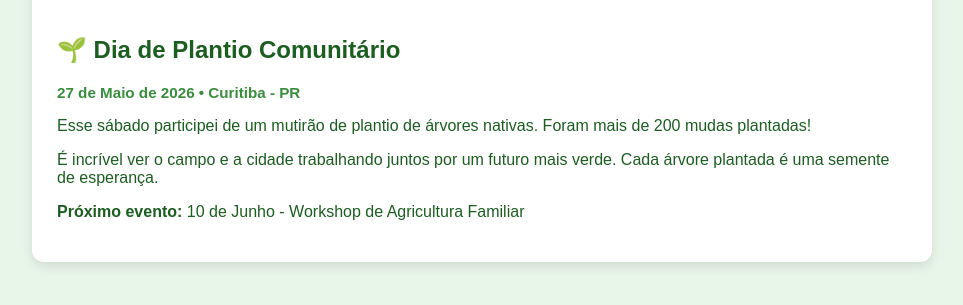
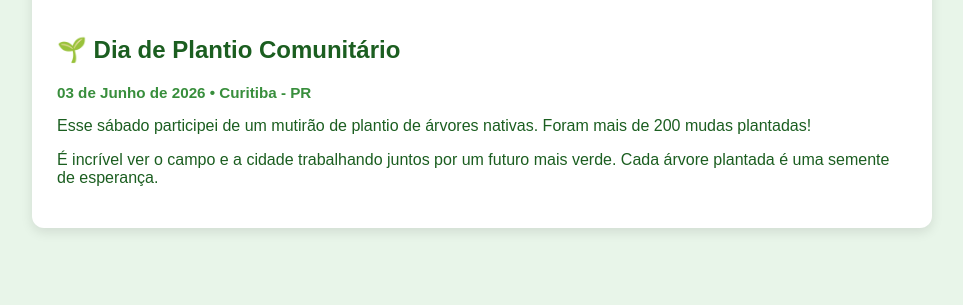
Before and after one commit to miguelgnoatto/agrinho-2026-miguel, a plain HTML site: page index.html in a window 1280 px wide. Shown: the part 1980-2285 px from the top of the page, without its empty margins (158-1121 px from the left). After the commit the page ends 2253 px from the top, so only its background shows below. Drawn offline with Linux system fonts and the light colour scheme.

Commit message:
Update index.html

```diff
--- a/index.html
+++ b/index.html
@@ -23,6 +23,9 @@
     }
     img { width: 100%; border-radius: 10px; margin: 15px 0; }
     .data { color: #388e3c; font-size: 0.95em; font-weight: bold; }
+    .cabecalho {
+      margin-bottom: 15px;
+    }
   </style>
 </head>
 <body>
@@ -30,7 +33,7 @@
     <h1>🌱 Agrinho 2026 - Sementes do Bem</h1>
     <p style="text-align:center;">Projeto desenvolvido por <strong>MIGUEL</strong> • Curitiba - Paraná</p>
 
-    <!-- Post 1 - Estrutura tradicional -->
+    <!-- Post 1 -->
     <article>
       <h2>🌾 O Agro no Brasil</h2>
       <p class="data">27 de Maio de 2026</p>
@@ -38,7 +41,7 @@
       <p>Alimento, emprego e desenvolvimento para o nosso país.</p>
     </article>
 
-    <!-- Post 2 - Estrutura tradicional -->
+    <!-- Post 2 -->
     <article>
       <h2>🌍 Sustentabilidade</h2>
       <p class="data">26 de Maio de 2026</p>
@@ -46,20 +49,18 @@
       <p>Produzir hoje sem comprometer o amanhã.</p>
     </article>
 
-    <!-- NOVO POST - com estrutura alterada (Desafio) -->
+    <!-- Post 3 - Estrutura Modificada -->
     <article>
       <img src="https://source.unsplash.com/random/800x400/?planting" alt="Dia de Plantio">
 
-      <div>
+      <div class="cabecalho">
         <h2>🌱 Dia de Plantio Comunitário</h2>
-        <p class="data">27 de Maio de 2026 • Curitiba - PR</p>
+        <p class="data">03 de Junho de 2026 • Curitiba - PR</p>
       </div>
 
       <p>Esse sábado participei de um mutirão de plantio de árvores nativas. Foram mais de 200 mudas plantadas!</p>
 
       <p>É incrível ver o campo e a cidade trabalhando juntos por um futuro mais verde. Cada árvore plantada é uma semente de esperança.</p>
-
-      <p><strong>Próximo evento:</strong> 10 de Junho - Workshop de Agricultura Familiar</p>
     </article>
 
   </div>
```
